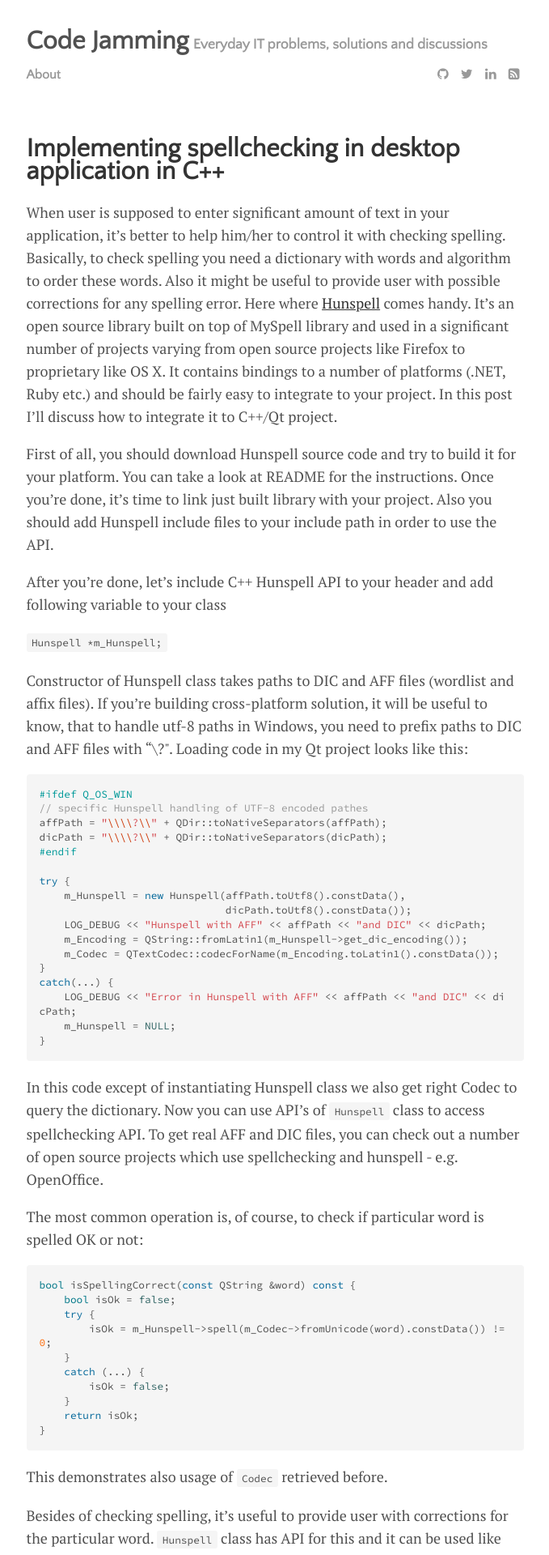
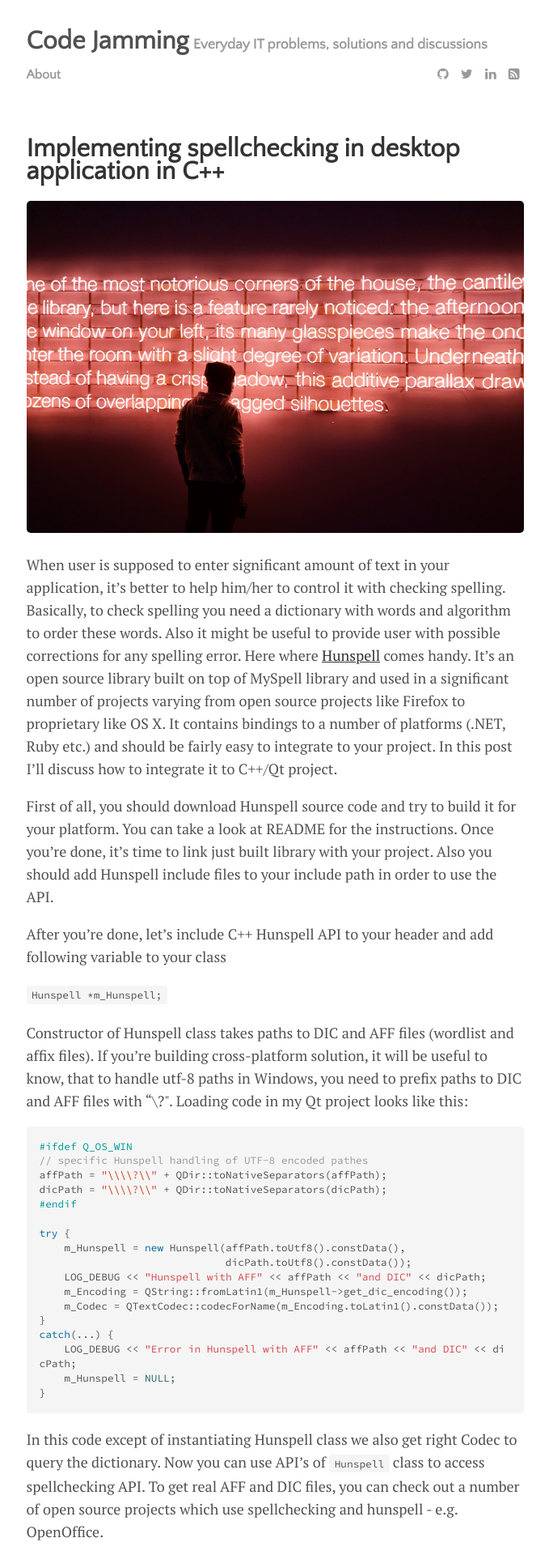
Before and after one commit to ribtoks/code-jamming, a Jekyll site: the page built from _posts/2016-06-05-implementing-spellchecking-in-desktop-application-in-c.md, in a window 1280 px wide. Shown: the top 1920 px of the page at 81% size, without its empty margins (300-979 px from the left). Built offline with Jekyll 4.4.1, drawn with Linux system fonts in a browser that asks for light colours; nearby versions of some CDN libraries; comment, search, counter and statistics services are not loaded.

Commit message:
Update 2016-06-05-implementing-spellchecking-in-desktop-application-in-c.md

```diff
--- a/_posts/2016-06-05-implementing-spellchecking-in-desktop-application-in-c.md
+++ b/_posts/2016-06-05-implementing-spellchecking-in-desktop-application-in-c.md
@@ -4,6 +4,7 @@ date: 2016-06-05T12:24:38+00:00
 author: "Taras Kushnir"
 layout: post
 permalink: /implementing-spellchecking-in-desktop-application-in-c/
+image: spellcheck-503898.jpg
 categories:
   - C++
   - Programming
```
